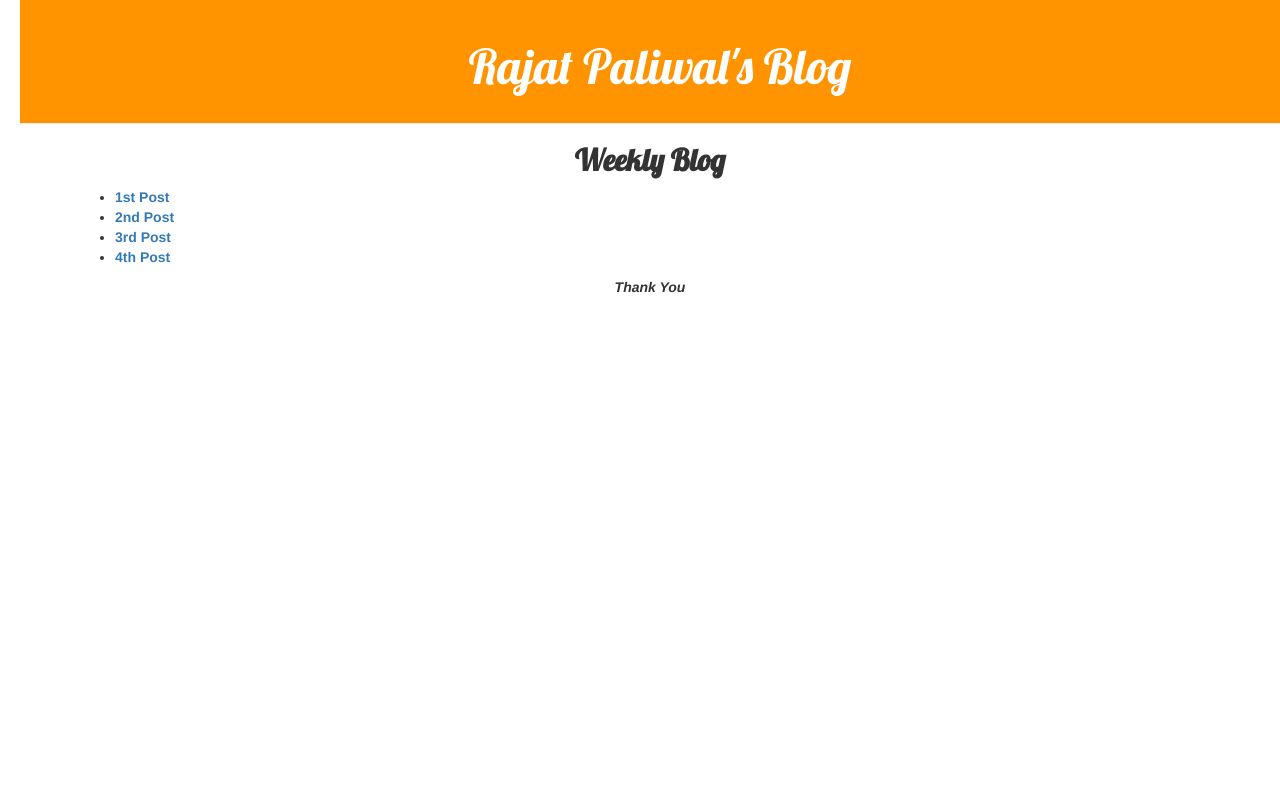
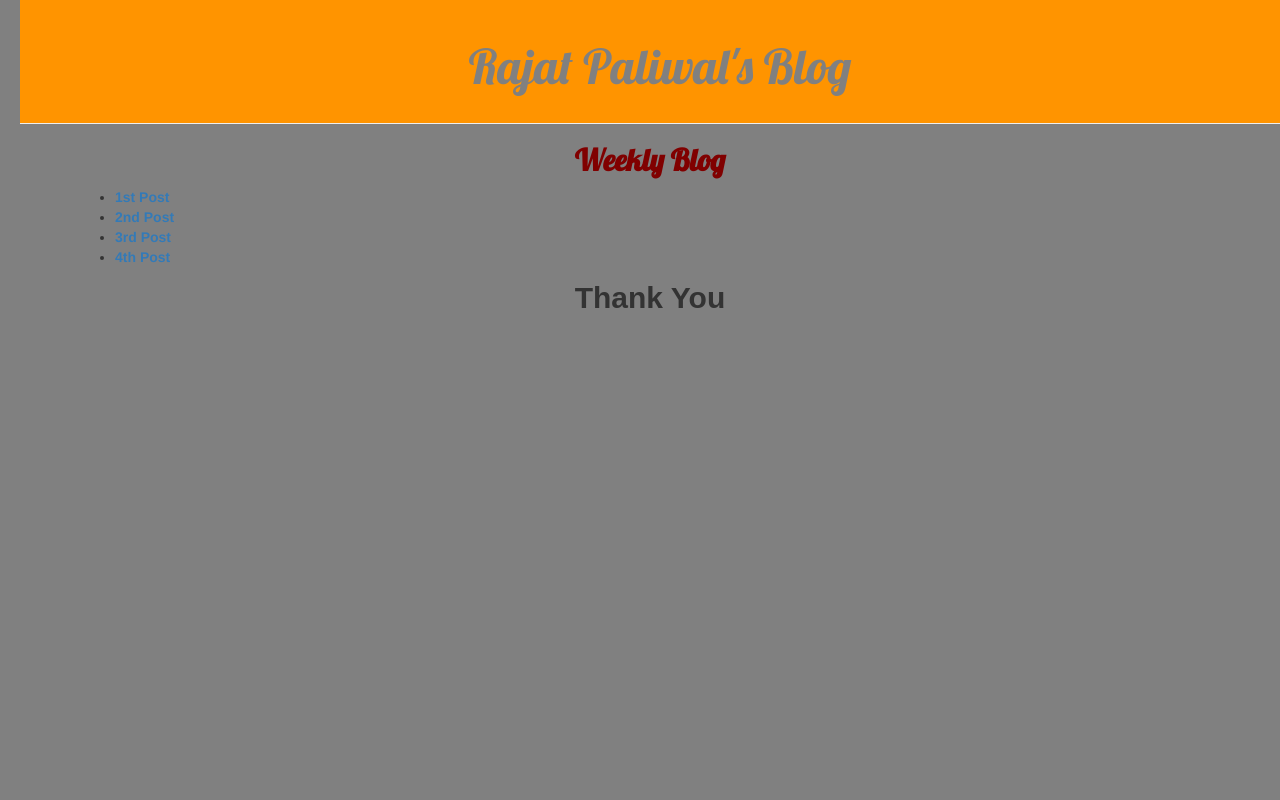
Before and after one commit to rajatpaliwal2812/my-first-blog, a Django app: page / in a window 1280 px wide. Run offline with Django 3.2, Linux system fonts and the light colour scheme; data that the repository does not hold is empty; some libraries are stand-ins or nearby versions.

Commit message:
Changed Background

```diff
--- a/blog/templates/blog/base.html
+++ b/blog/templates/blog/base.html
@@ -1,7 +1,7 @@
 {%load staticfiles %}
 <html>
 
- <head>
+ <head >
  	<link rel="stylesheet" href="//maxcdn.bootstrapcdn.com/bootstrap/3.2.0/css/bootstrap.min.css">
 <link rel="stylesheet" href="//maxcdn.bootstrapcdn.com/bootstrap/3.2.0/css/bootstrap-theme.min.css">
 <link href="//fonts.googleapis.com/css?family=Lobster&subset=latin,latin-ext" rel="stylesheet" type="text/css">
@@ -13,18 +13,18 @@
 
  </head>
 
- <body>
+ <body style="background-color: grey ; ">
  	<div class="page-header">
  		{% if user.is_authenticated %}
  		<a href="{% url 'post_new' %}" class="top-menu"><span class="glyphicon glyphicon-plus"></span></a>
  		{% endif %}
- 	<h1>
- 		<CENTER><a href="http://rajatpaliwal2812.pythonanywhere.com/">Rajat Paliwal's Blog</a></CENTER>
+ 	<h1 >
+ 		<CENTER><a href="http://rajatpaliwal2812.pythonanywhere.com/"><span style="color: grey"> Rajat Paliwal's Blog</span></a></CENTER>
  	</h1>
  </div>
- 	<h2>
+ 	<div style="color:maroon" ><h2>
  		<CENTER><strong>Weekly Blog</strong></CENTER>
- 	</h2>
+ 	</h2></div>
 
 <div class="content container">
     <div class="row">
@@ -35,13 +35,13 @@
 </div>
 </div>
 
- 	  <center>
+ 	  <center >
  	  	<strong>
- 	  		<em>
- 	  			Thank You
+
+ 	  			<span style="font-size:30px;font-family: Arial">Thank You </span>
 
 
- 	  		</em>
+
  	  	</strong>
  	  </center>
  </body>
--- a/blog/templates/blog/post_detail.html
+++ b/blog/templates/blog/post_detail.html
@@ -1,6 +1,6 @@
 {% extends 'blog/base.html' %}
 {% block content %}
-    <div class="post">
+    <div class="post" >
         {% if post.published_date %}
             <div class="date">
                 {{ post.published_date }}
```
